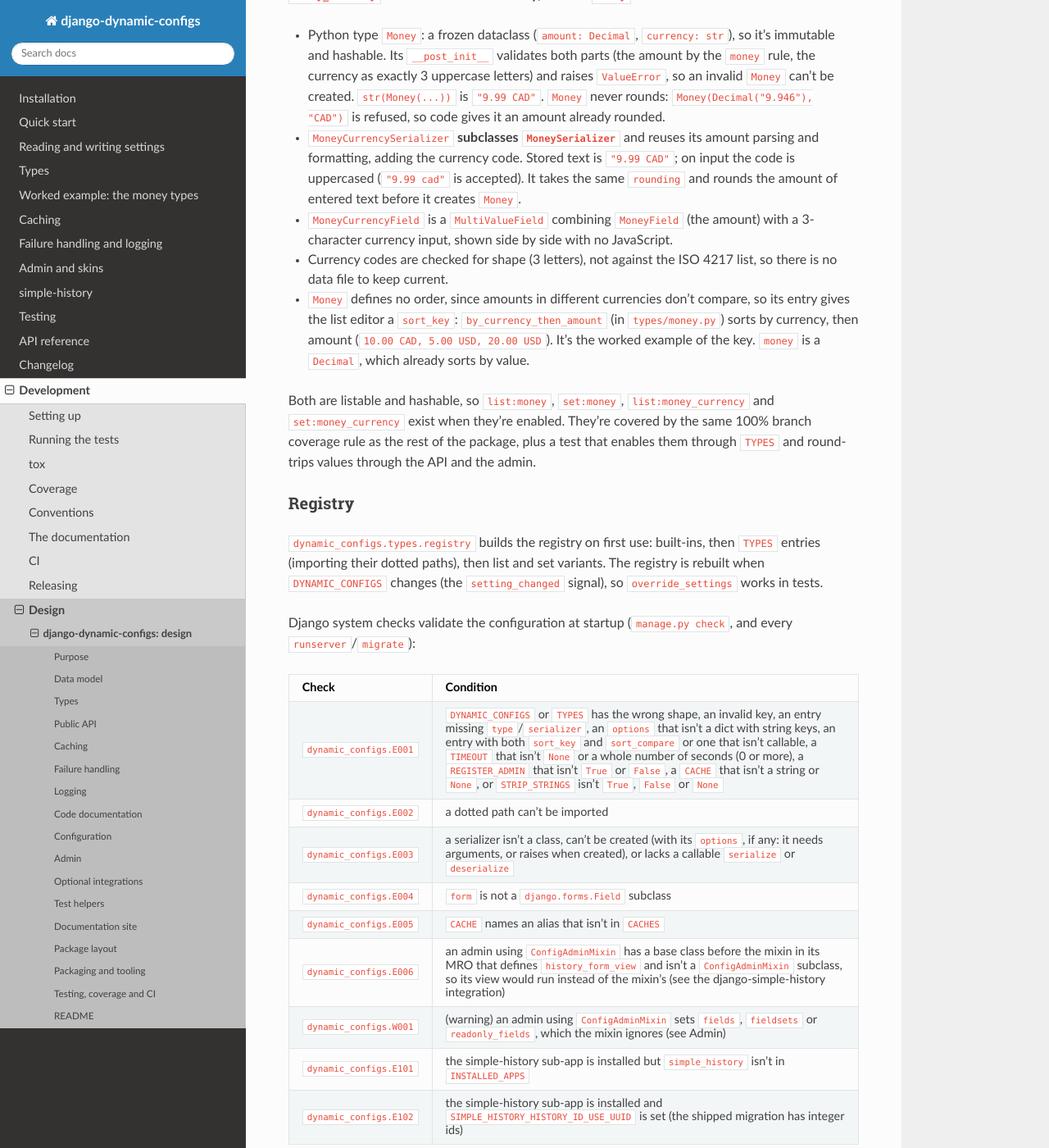
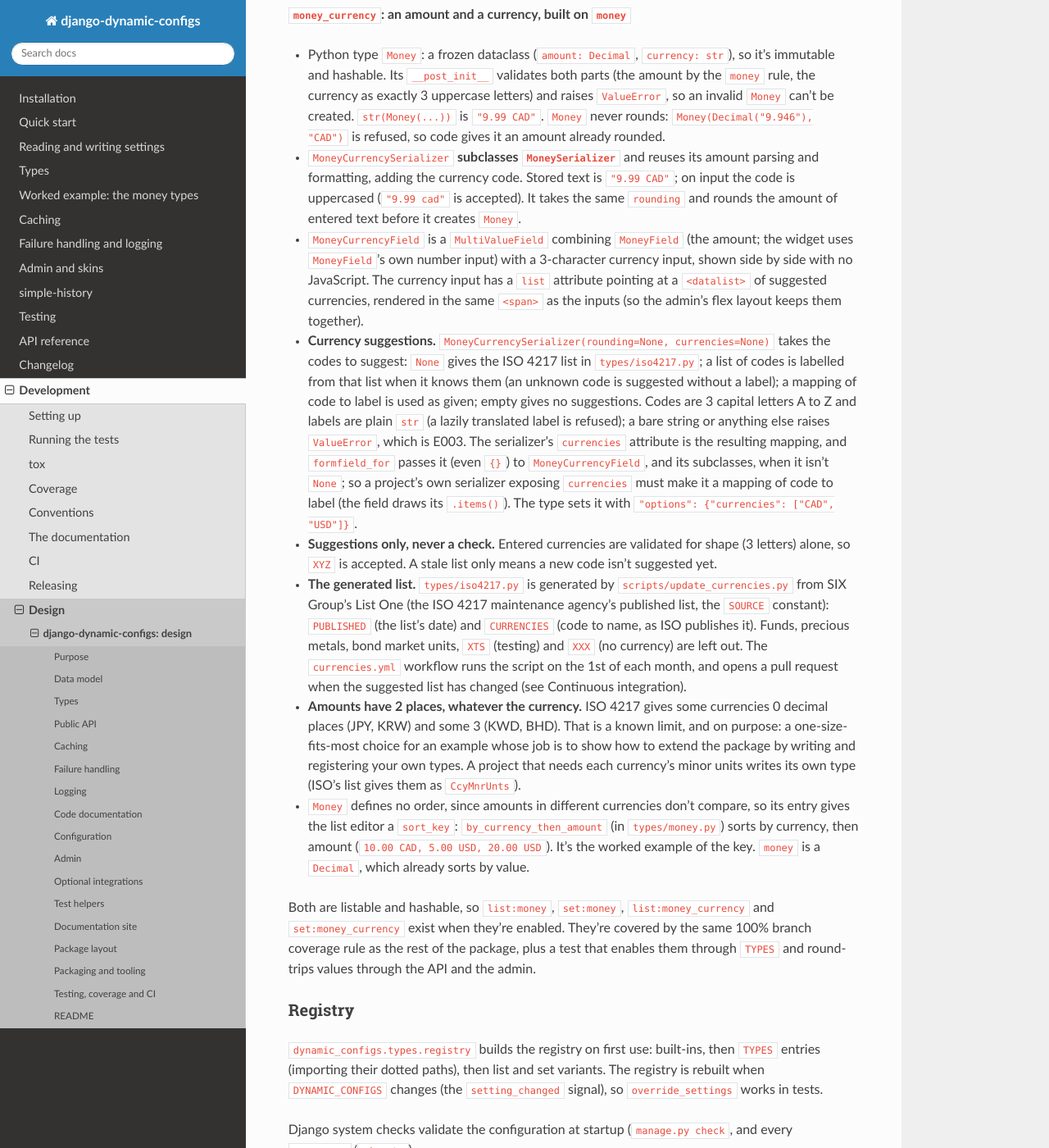
Before and after one commit to Tecktron/django-dynamic-configs, a Sphinx documentation site: the page built from docs/design/django-dynamic-configs.md, in a window 1280 px wide and 1400 px high, scrolled down 8975 px. Shown: the whole window at 82% size. Built offline with Sphinx 7.4.7 and the Read the Docs theme 3.1.0, drawn with Linux system fonts in a browser that asks for light colours; some of the changed text lies outside the part shown.

Commit message:
Document currency suggestions and money's decimal places

````diff
--- a/docs/design/django-dynamic-configs.md
+++ b/docs/design/django-dynamic-configs.md
@@ -252,8 +252,9 @@ DYNAMIC_CONFIGS = {
   keys is E001; a serializer that raises any exception when it's created (an unknown option, a refused value) is
   E003, naming the serializer and the error, never the options' values. The form field's keyword arguments come from
   `formfield_for`, which also passes `rounding=` when the type's serializer has a `rounding` attribute that isn't
-  None and the type's `form` is `MoneyField`, `MoneyCurrencyField` or a subclass of either. Any other form gets no
-  `rounding` and keeps its own validation.
+  None and the type's `form` is `MoneyField`, `MoneyCurrencyField` or a subclass of either, and `currencies=` when the
+  serializer has a `currencies` attribute that isn't None and the form is `MoneyCurrencyField` or a subclass. Any other
+  form gets neither and keeps its own validation.
 - Without `form`, the admin uses `SerializerField(serializer)`: a text input that calls `deserialize` to clean and
   `serialize` to display.
 - A `form` field is instantiated with `required=False`, `label` and `help_text`. The admin form applies the
@@ -328,10 +329,29 @@ DYNAMIC_CONFIGS = {
 - `MoneyCurrencySerializer` **subclasses `MoneySerializer`** and reuses its amount parsing and formatting, adding the
   currency code. Stored text is `"9.99 CAD"`; on input the code is uppercased (`"9.99 cad"` is accepted). It takes
   the same `rounding` and rounds the amount of entered text before it creates `Money`.
-- `MoneyCurrencyField` is a `MultiValueField` combining `MoneyField` (the amount) with a 3-character currency input,
-  shown side by side with no JavaScript.
-- Currency codes are checked for shape (3 letters), not against the ISO 4217 list, so there is no data file to keep
-  current.
+- `MoneyCurrencyField` is a `MultiValueField` combining `MoneyField` (the amount; the widget uses `MoneyField`'s own
+  number input) with a 3-character currency input, shown side by side with no JavaScript. The currency input has a
+  `list` attribute pointing at a `<datalist>` of suggested currencies, rendered in the same `<span>` as the inputs (so
+  the admin's flex layout keeps them together).
+- **Currency suggestions.** `MoneyCurrencySerializer(rounding=None, currencies=None)` takes the codes to suggest:
+  `None` gives the ISO 4217 list in `types/iso4217.py`; a list of codes is labelled from that list when it knows them
+  (an unknown code is suggested without a label); a mapping of code to label is used as given; empty gives no
+  suggestions. Codes are 3 capital letters A to Z and labels are plain `str` (a lazily translated label is refused); a
+  bare string or anything else raises `ValueError`, which is E003. The serializer's `currencies` attribute is the
+  resulting mapping, and `formfield_for` passes it (even `{}`) to `MoneyCurrencyField`, and its subclasses, when it
+  isn't `None`; so a project's own serializer exposing `currencies` must make it a mapping of code to label (the field
+  draws its `.items()`). The type sets it with `"options": {"currencies": ["CAD", "USD"]}`.
+- **Suggestions only, never a check.** Entered currencies are validated for shape (3 letters) alone, so `XYZ` is
+  accepted. A stale list only means a new code isn't suggested yet.
+- **The generated list.** `types/iso4217.py` is generated by `scripts/update_currencies.py` from SIX Group's List One
+  (the ISO 4217 maintenance agency's published list, the `SOURCE` constant): `PUBLISHED` (the list's date) and
+  `CURRENCIES` (code to name, as ISO publishes it). Funds, precious metals, bond market units, `XTS` (testing) and
+  `XXX` (no currency) are left out. The `currencies.yml` workflow runs the script on the 1st of each month, and opens
+  a pull request when the suggested list has changed (see Continuous integration).
+- **Amounts have 2 places, whatever the currency.** ISO 4217 gives some currencies 0 decimal places (JPY, KRW) and some
+  3 (KWD, BHD). That is a known limit, and on purpose: a one-size-fits-most choice for an example whose job is to show
+  how to extend the package by writing and registering your own types. A project that needs each currency's minor units
+  writes its own type (ISO's list gives them as `CcyMnrUnts`).
 - `Money` defines no order, since amounts in different currencies don't compare, so its entry gives the list editor a
   `sort_key`: `by_currency_then_amount` (in `types/money.py`) sorts by currency, then amount
   (`10.00 CAD, 5.00 USD, 20.00 USD`). It's the worked example of the key. `money` is a `Decimal`, which already sorts
@@ -353,7 +373,7 @@ Django system checks validate the configuration at startup (`manage.py check`, a
 |-------------------------|--------------------------------------------------------------------------|
 | `dynamic_configs.E001`  | `DYNAMIC_CONFIGS` or `TYPES` has the wrong shape, an invalid key, an entry missing `type`/`serializer`, an `options` that isn't a dict with string keys, an entry with both `sort_key` and `sort_compare` or one that isn't callable, a `TIMEOUT` that isn't `None` or a whole number of seconds (0 or more), a `REGISTER_ADMIN` that isn't `True` or `False`, a `CACHE` that isn't a string or `None`, or `STRIP_STRINGS` isn't `True`, `False` or `None` |
 | `dynamic_configs.E002`  | a dotted path can't be imported                                          |
-| `dynamic_configs.E003`  | a serializer isn't a class, can't be created (with its `options`, if any: it needs arguments, or raises when created), or lacks a callable `serialize` or `deserialize` |
+| `dynamic_configs.E003`  | a serializer isn't a class, can't be created (with its `options`, if any: it needs arguments, or raises when created, such as a bad `rounding` or `currencies`), or lacks a callable `serialize` or `deserialize` |
 | `dynamic_configs.E004`  | `form` is not a `django.forms.Field` subclass                            |
 | `dynamic_configs.E005`  | `CACHE` names an alias that isn't in `CACHES`                            |
 | `dynamic_configs.E006`  | an admin using `ConfigAdminMixin` has a base class before the mixin in its MRO that defines `history_form_view` and isn't a `ConfigAdminMixin` subclass, so its view would run instead of the mixin's (see the django-simple-history integration) |
@@ -800,7 +820,8 @@ The `src/` layout, so tests run against the installed package. Modules mirror Dj
 
 ```
 pyproject.toml   tox.ini   MANIFEST.in   LICENSE   README.md   CHANGELOG.md   .readthedocs.yaml
-.github/workflows/ci.yml   .github/workflows/release.yml
+.github/workflows/ci.yml   .github/workflows/release.yml   .github/workflows/currencies.yml
+scripts/update_currencies.py   (regenerates types/iso4217.py)
 docs/
     conf.py   index.md   (one .md per page listed under Documentation site)
     design/django-dynamic-configs.md
@@ -832,12 +853,13 @@ src/dynamic_configs/
         serializers.py  built-in serializers
         money.py        Money, MoneySerializer, MoneyCurrencySerializer, by_currency_then_amount (example types, not
                         registered by default)
+        iso4217.py      the ISO 4217 currencies the money example suggests (generated by scripts/update_currencies.py)
     forms/
         list.py         LineListField, TypedLineListField (a list of stored texts, or one item per line)
         json.py         JSONTextField, JSONTextarea
         datetime.py     ZonedDateTimeField, ZonedDateTimeWidget, datetime_field
         fields.py       SerializerField, DurationUnitField, formfield_for
-        money.py        MoneyField, MoneyCurrencyField
+        money.py        MoneyField, MoneyCurrencyWidget, MoneyCurrencyField
         config.py       ConfigTypeForm, ConfigAddForm, add_form_for, ConfigChangeForm, change_form_for (the admin's model forms)
     test/
         __init__.py     override_configs
@@ -979,6 +1001,11 @@ Configured in `pyproject.toml`:
   - `coverage` job: after `test`; combines the artifacts, prints the report (with any missing lines), fails under
     100%, and saves the HTML report as an artifact to download. No coverage service: the 100% rule already blocks any
     drop, and the job's log names the missing lines.
+- **`currencies.yml`**, on the 1st of each month (and by hand): runs `scripts/update_currencies.py`, which fetches SIX
+  Group's ISO 4217 List One and regenerates `types/iso4217.py`. When the suggested currencies are unchanged it ends with
+  a notice; when they changed it runs the lint and the type, form and script tests, pushes the module to the
+  `update-currencies` branch, and opens a pull request listing the added, removed and renamed currencies. Its
+  maintainer's notes are in `docs/development.md`.
 - **`release.yml`**, on pushing a `v*` tag: checks the tag matches the package version, builds the sdist and wheel,
   and publishes to PyPI through trusted publishing (environment `pypi`, `id-token: write`), so no token is stored.
   Also runnable by hand (`workflow_dispatch`) as a dry run: the tag check is skipped, `version` is rewritten in the
````
Also changed, not shown: CHANGELOG.md (+3 -0 lines), docs/money.md (+49 -5 lines).
